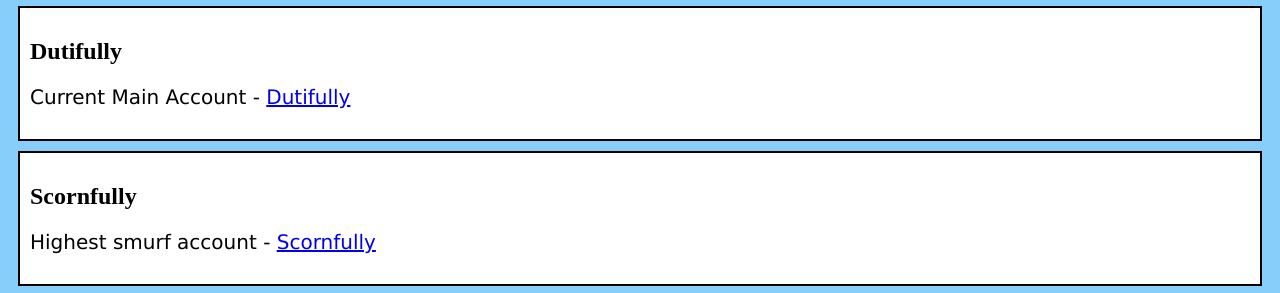
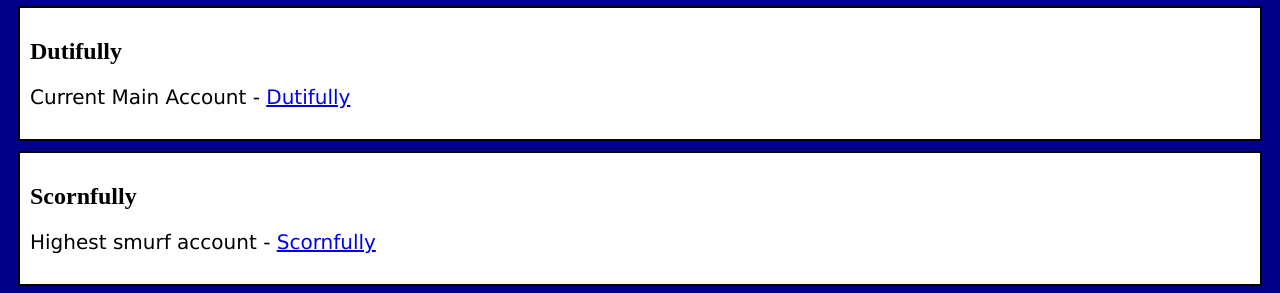
Before and after one commit to LosadNha/LosadNha.github.io, a plain HTML site: page index.html in a window 1280 px wide. Shown: the part 60-353 px from the top of the page. Drawn offline with Linux system fonts and the light colour scheme.

Commit message:
Update stylesheet.css

```diff
--- a/stylesheet.css
+++ b/stylesheet.css
@@ -1,5 +1,5 @@
 body {
-    background-color: lightskyblue;
+    background-color: darkblue;
   }
 
   header {
```
